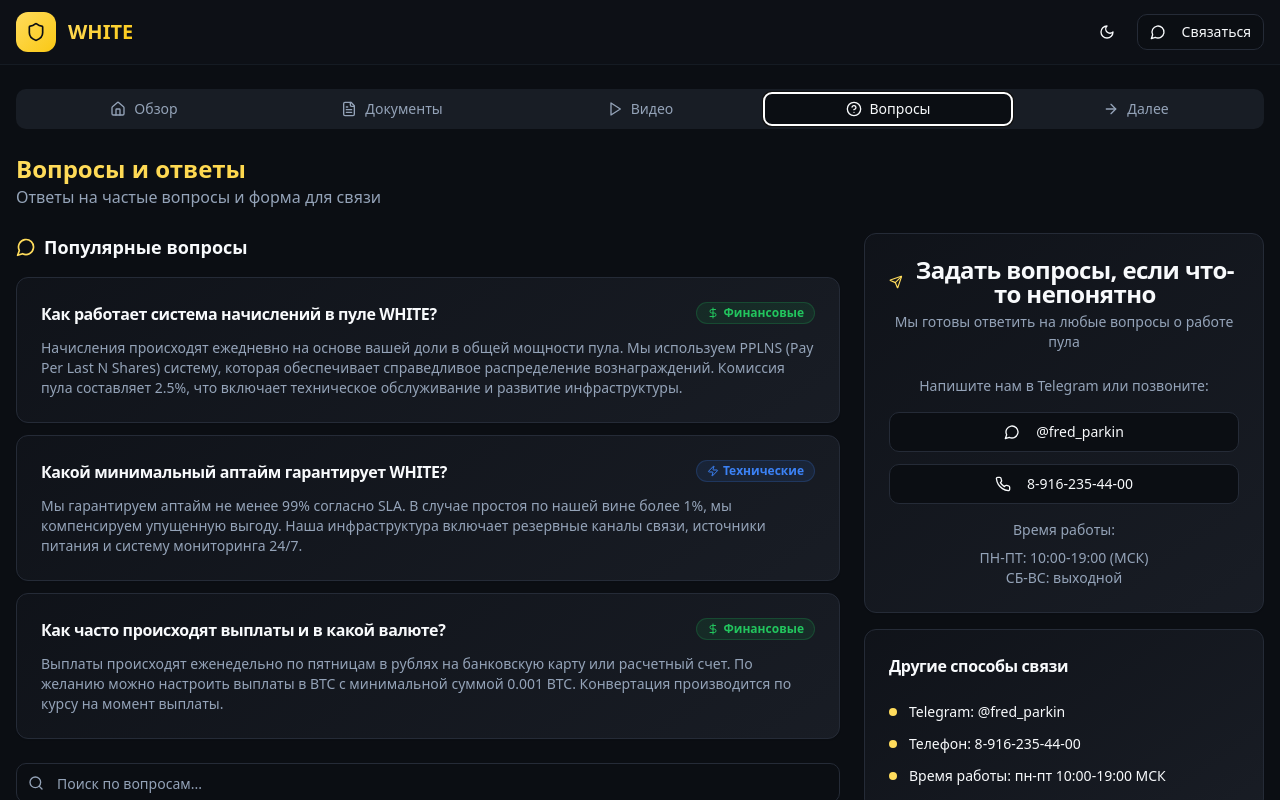
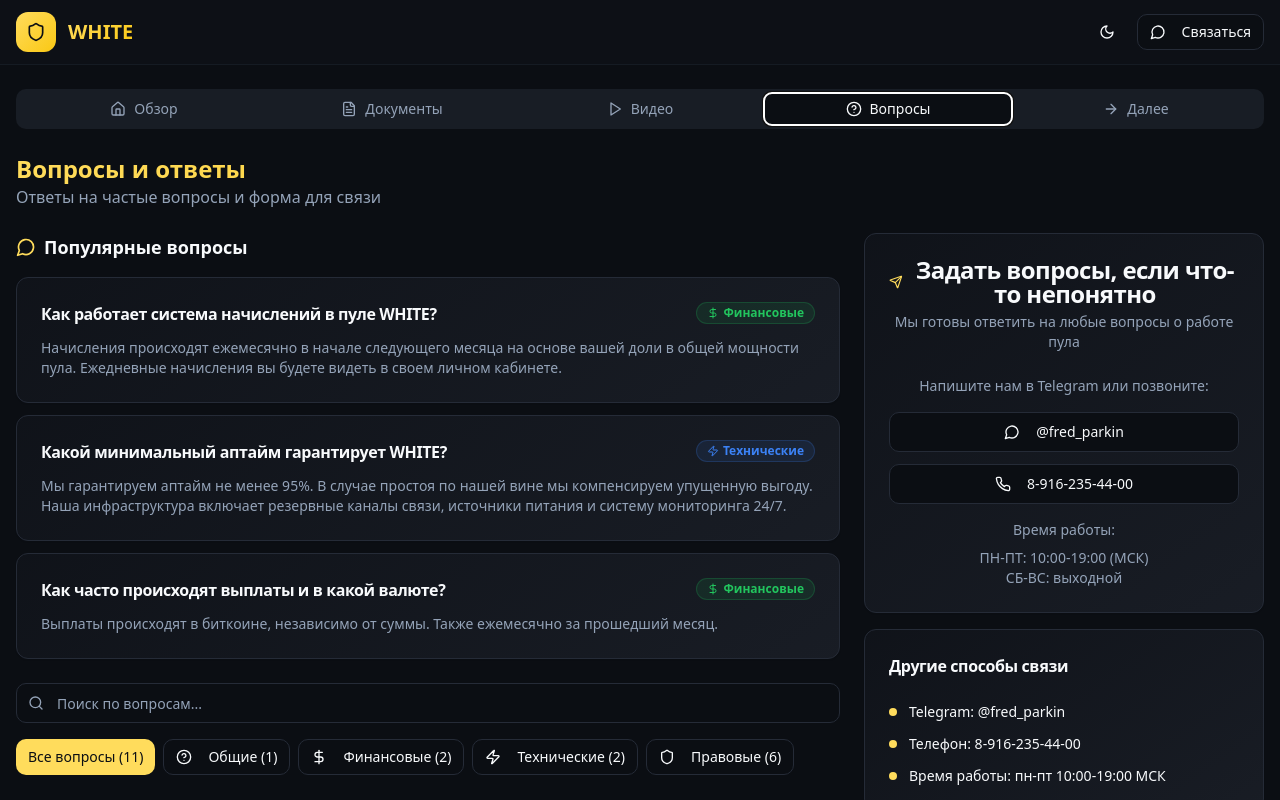
Before and after one commit to dimasysoev2022-design/white-drive-demo, a React (Vite) app: page / in a window 1280 px wide. Both pictures are taken after a click on the tab "Вопросы". Shown: the top 800 px of the page. Built offline with nearby package versions, Linux system fonts and the light colour scheme; the HTML template or start-up script is replaced by a standard one.

Commit message:
Add FAQ questions and answers

```diff
--- a/src/components/dashboard/tabs/QuestionsTab.tsx
+++ b/src/components/dashboard/tabs/QuestionsTab.tsx
@@ -44,52 +44,87 @@ export const QuestionsTab = () => {
     {
       id: "faq-001",
       question: "Как работает система начислений в пуле WHITE?",
-      answer: "Начисления происходят ежедневно на основе вашей доли в общей мощности пула. Мы используем PPLNS (Pay Per Last N Shares) систему, которая обеспечивает справедливое распределение вознаграждений. Комиссия пула составляет 2.5%, что включает техническое обслуживание и развитие инфраструктуры.",
+      answer: "Начисления происходят ежемесячно в начале следующего месяца на основе вашей доли в общей мощности пула. Ежедневные начисления вы будете видеть в своем личном кабинете.",
       category: "financial",
       popular: true
     },
     {
       id: "faq-002",
       question: "Какой минимальный аптайм гарантирует WHITE?",
-      answer: "Мы гарантируем аптайм не менее 99% согласно SLA. В случае простоя по нашей вине более 1%, мы компенсируем упущенную выгоду. Наша инфраструктура включает резервные каналы связи, источники питания и систему мониторинга 24/7.",
+      answer: "Мы гарантируем аптайм не менее 95%. В случае простоя по нашей вине мы компенсируем упущенную выгоду. Наша инфраструктура включает резервные каналы связи, источники питания и систему мониторинга 24/7.",
       category: "technical",
       popular: true
     },
     {
       id: "faq-003",
       question: "Можно ли досрочно расторгнуть договор?",
-      answer: "Договор может быть расторгнут досрочно с уведомлением за 30 дней. При расторжении в течение первых 6 месяцев взимается штраф в размере 10% от внесенной суммы. Все накопленные, но не выплаченные средства переводятся в течение 14 рабочих дней.",
+      answer: "Договор может быть расторгнут досрочно. При расторжении мы помогаем реализовать оборудование, если в этом есть потребность. Все накопленные, но невыплаченные средства передаются после расторжения договора.",
       category: "legal",
       popular: false
     },
     {
       id: "faq-004",
       question: "Как часто происходят выплаты и в какой валюте?",
-      answer: "Выплаты происходят еженедельно по пятницам в рублях на банковскую карту или расчетный счет. По желанию можно настроить выплаты в BTC с минимальной суммой 0.001 BTC. Конвертация производится по курсу на момент выплаты.",
+      answer: "Выплаты происходят в биткоине, независимо от суммы. Также ежемесячно за прошедший месяц.",
       category: "financial",
       popular: true
     },
     {
       id: "faq-005",
       question: "Что происходит при поломке оборудования?",
-      answer: "У нас есть страховка оборудования и резервный фонд. В случае поломки майнера, мы заменяем его в течение 24 часов из резерва. Простой компенсируется начислением средней доходности за период ремонта. Участник не несет расходов на ремонт или замену.",
+      answer: "При поломке оборудования часть аппаратов из пула перестают работать, и каждый из участников нашего пула начинает получать меньше доходности. Как правило, просадка сказывается не более чем на 1% ко всей доходности. Ремонт списывается с общей доходности пула, то есть будет краткосрочное уменьшение доходности. Больше клиенты это никак не почувствуют.",
       category: "technical",
       popular: false
     },
     {
       id: "faq-006",
       question: "Как обеспечивается безопасность моих инвестиций?",
-      answer: "Мы работаем как ООО с полной отчетностью перед ФНС. Все операции проводятся через корпоративные счета в российских банках. Заключается официальный договор оказания услуг, средства не смешиваются с операционными. Ведется ежемесячная отчетность для участников.",
+      answer: "Мы работаем полностью в белую с юридическими лицами с полной отчетностью перед ФНС. Все операции проводятся через счета в российских банках, заключаются официальные договора об аренде. Средства не смешиваются, ведется ежемесячная отчетность.",
       category: "legal",
       popular: true
+    },
+    {
+      id: "faq-007",
+      question: "Что я получаю, приобретая продукт?",
+      answer: "Вы получаете оборудование, которое добывает биткоин. Все заботы по техническому, операционному и бухгалтерскому управлению, сопровождающие процесс майнинга, мы берем на себя. Доход приходит на ваш кошелек в биткоине, уже после всех расходов.",
+      category: "general",
+      popular: true
+    },
+    {
+      id: "faq-008",
+      question: "Можно ли в РФ владеть криптовалютой?",
+      answer: "Да, в России разрешено владение криптовалютой.",
+      category: "legal",
+      popular: false
+    },
+    {
+      id: "faq-009",
+      question: "Разрешено ли заниматься майнингом криптовалюты?",
+      answer: "Да, майнинг криптовалюты в РФ разрешён.",
+      category: "legal",
+      popular: false
+    },
+    {
+      id: "faq-010",
+      question: "Нужно ли платить налог, если буду просто хранить биткойн (криптовалюту)?",
+      answer: "Нет, владение криптовалютой не является объектом налогообложения в РФ, платить налог за простое хранение не нужно.",
+      category: "legal",
+      popular: false
+    },
+    {
+      id: "faq-011",
+      question: "Когда нужно будет заплатить налог от полученного биткойна?",
+      answer: "В случае продажи биткойна необходимо платить налоги.",
+      category: "legal",
+      popular: false
     }
   ];
 
   const categories = [
-    { id: 'general', name: 'Общие', icon: HelpCircle, count: 0 },
+    { id: 'general', name: 'Общие', icon: HelpCircle, count: 1 },
     { id: 'financial', name: 'Финансовые', icon: DollarSign, count: 2 },
     { id: 'technical', name: 'Технические', icon: Zap, count: 2 },
-    { id: 'legal', name: 'Правовые', icon: Shield, count: 2 }
+    { id: 'legal', name: 'Правовые', icon: Shield, count: 6 }
   ];
 
   const filteredFaqs = faqs.filter(faq => {
```
